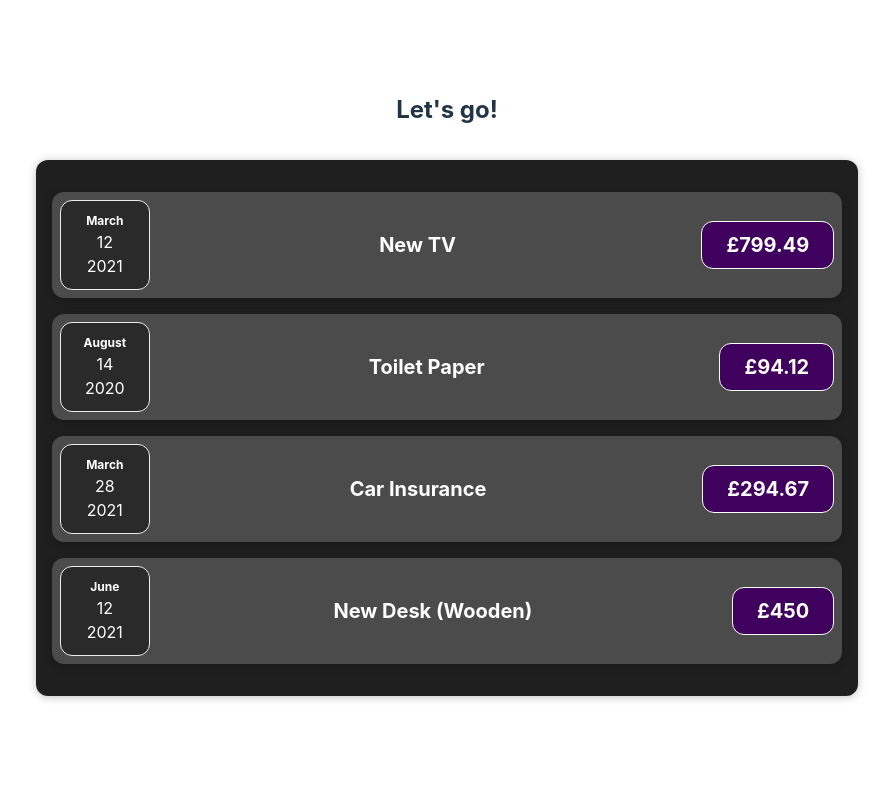
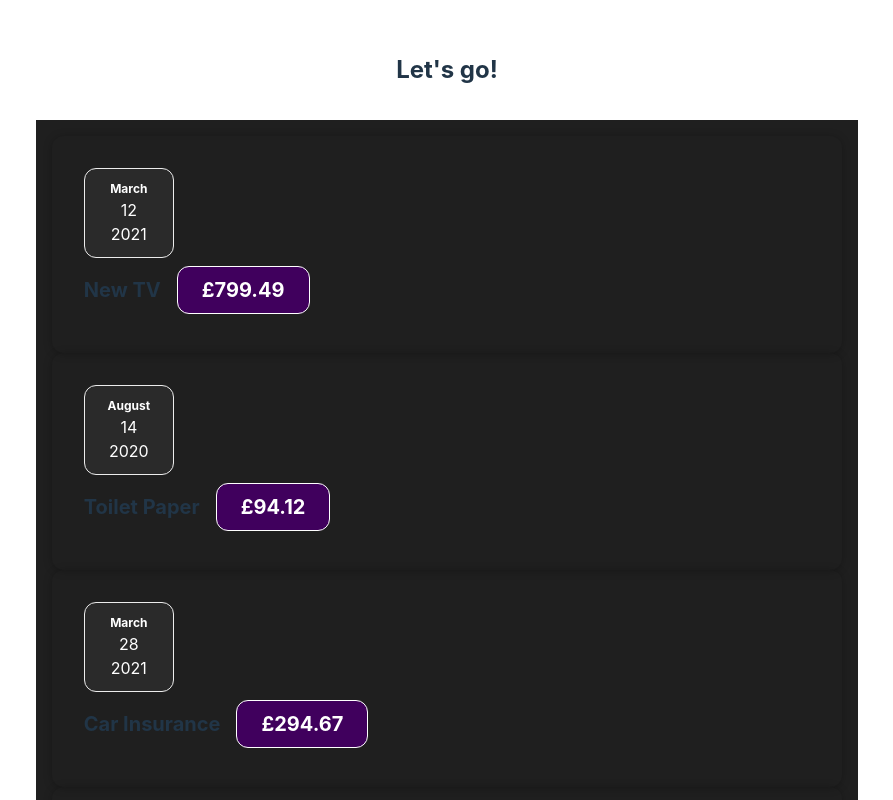
Before and after one commit to margeol90/react-project, a React (Vite) app: page / in a window 1280 px wide. Shown: the top 800 px of the page, without its empty margins (193-1086 px from the left). Built offline with nearby package versions, Linux system fonts and the light colour scheme.

Commit message:
used props.children

```diff
--- /dev/null
+++ b/src/components/Card.css
@@ -0,0 +1,4 @@
+.card {
+  border-radius: 12px;
+  box-shadow: 0 1px 8px rgba(0, 0, 0, 0.25);
+}
--- /dev/null
+++ b/src/components/Card.jsx
@@ -0,0 +1,7 @@
+import './Card.css';
+
+function Card(props) {
+  return <div className="card">{ props.children }</div>;
+}
+
+export default Card;
--- a/src/components/ExpenseItem.css
+++ b/src/components/ExpenseItem.css
@@ -2,10 +2,8 @@
   display: flex;
   justify-content: space-between;
   align-items: center;
-  box-shadow: 0 2px 8px rgba(0, 0, 0, 0.25);
   padding: 0.5rem;
   margin: 1rem 0;
-  border-radius: 12px;
   background-color: #4b4b4b;
 }
 
--- a/src/components/ExpenseItem.jsx
+++ b/src/components/ExpenseItem.jsx
@@ -1,16 +1,17 @@
 import ExpenseDate from './ExpenseDate';
+import Card from './Card'
 import './ExpenseItem.css';
 
 function ExpenseItem(props) {
 
   return (
-    <div className="expense-item">
+    <Card className="expense-item">
       <ExpenseDate date= {props.date} />
       <div className='expense-item__description'>
         <h2>{props.title}</h2>
         <div className='expense-item__price'>£{props.amount}</div>
       </div>
-    </div>
+    </Card>
   )
 }
 
--- a/src/components/Expenses.css
+++ b/src/components/Expenses.css
@@ -4,6 +4,4 @@
   margin: 2rem auto;
   width: 50rem;
   max-width: 95%;
-  border-radius: 12px;
-  box-shadow: 0 1px 8px rgba(0, 0, 0, 0.25);
 }
```
